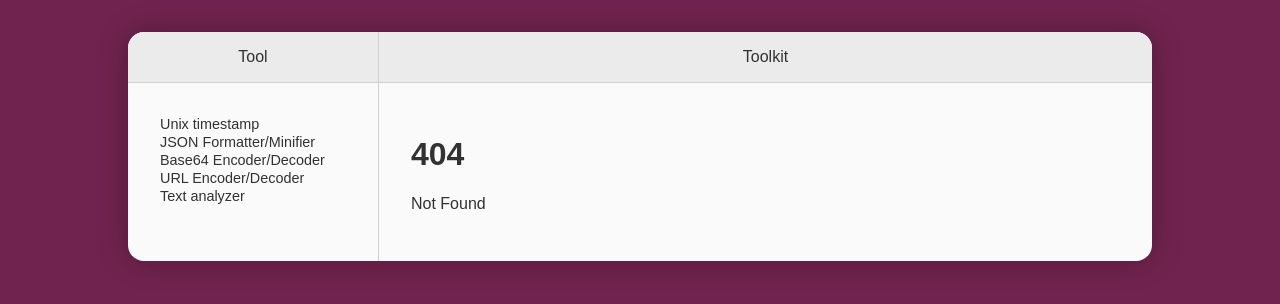
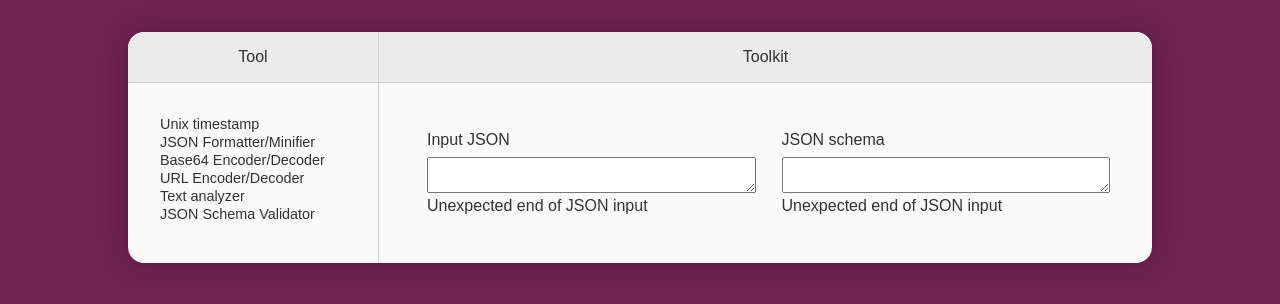
Before and after one commit to eliandoran/toolkit, a SvelteKit app: page /json-schema in a window 1280 px wide. Before the commit this address had no page. Shown: the top 304 px of the page. Built offline with nearby package versions, Linux system fonts and the light colour scheme.

Commit message:
json-schema: Implement parsing of JSON + schema

```diff
--- a/src/routes/+layout.svelte
+++ b/src/routes/+layout.svelte
@@ -23,6 +23,11 @@
         {
             path: "/text-analyzer",
             title: "Text analyzer"
+        },
+
+        {
+            path: "/json-schema",
+            title: "JSON Schema Validator"
         }
     ];
 </script>
--- /dev/null
+++ b/src/routes/json-schema/+page.svelte
@@ -0,0 +1,66 @@
+<script>
+	import TwoColumnView from "$lib/components/two-column-view.svelte";
+
+    let inputJsonText = "";
+    let inputSchemaText = "";
+
+    let inputJsonParsingLog = "";
+    let inputSchemaParsingLog = "";
+
+    $: validateSchema(inputJsonText, inputSchemaText);
+
+    function validateSchema(inputJsonText, inputSchemaText) {
+        let inputJson;
+        let schemaJson;
+
+        // Parse input JSON
+        try {
+            inputJsonParsingLog = "";
+            inputJson = JSON.parse(inputJsonText);
+        } catch (e) {
+            inputJsonParsingLog = e.message;
+        }
+
+        // Parse schema
+        try {
+            inputSchemaParsingLog = "";
+            schemaJson = JSON.parse(inputSchemaText);
+        } catch (e) {
+            inputSchemaParsingLog = e.message;
+        }
+
+        if (!inputJson || !schemaJson) {
+            return;
+        }
+    }
+</script>
+
+<TwoColumnView leftTitle="Input JSON" rightTitle="JSON schema">
+
+    <div slot="left">
+        <textarea bind:value={inputJsonText}></textarea>
+
+        <div>
+            {inputJsonParsingLog}
+        </div>
+    </div>
+
+    <div slot="right">
+        <textarea bind:value={inputSchemaText}></textarea>
+
+        <div>
+            {inputSchemaParsingLog}
+        </div>
+    </div>
+
+</TwoColumnView>
+
+<div class="output">
+
+</div>
+
+<style>
+    textarea {
+        width: 100%;
+    }
+</style>
```
